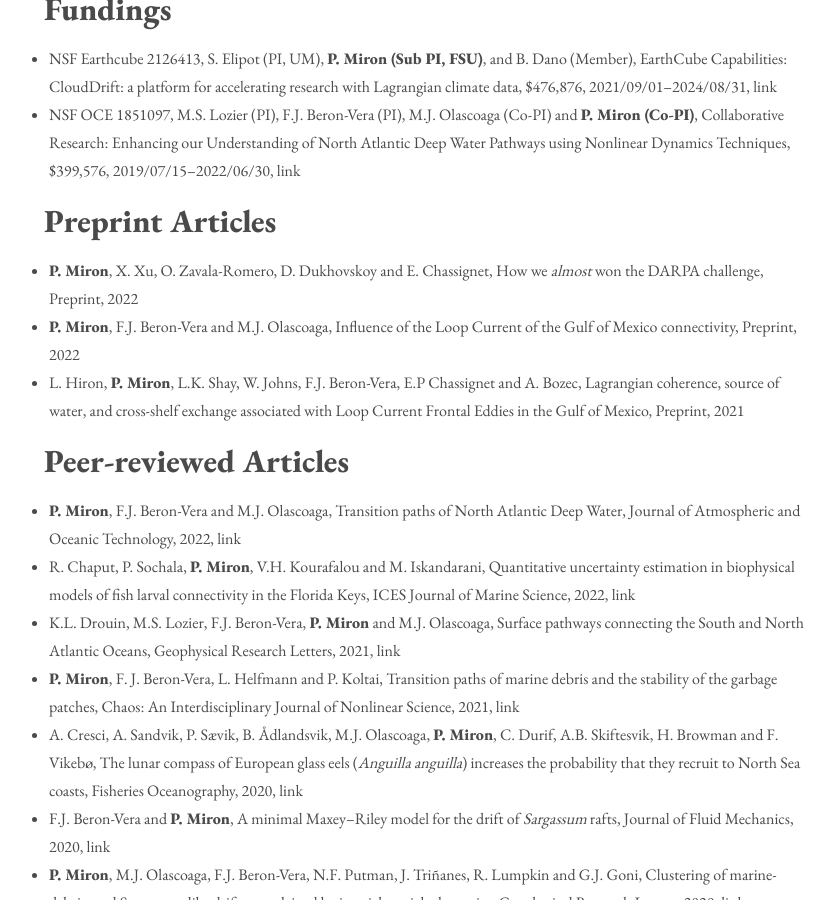
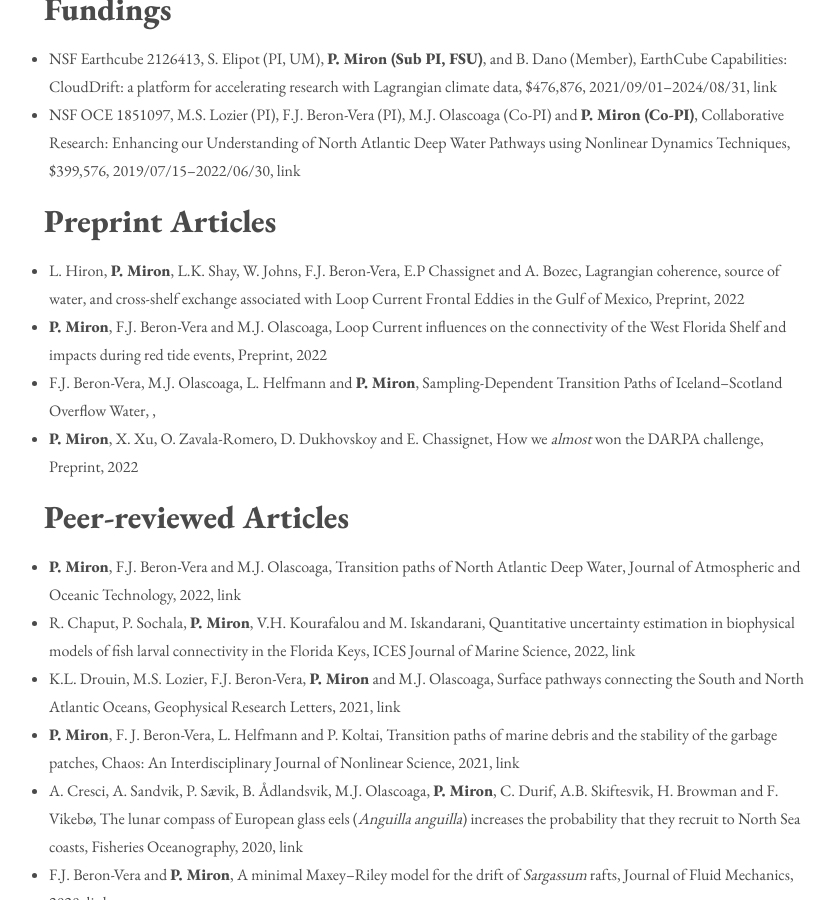
Before and after one commit to philippemiron/philippemiron.github.io, a Jekyll site: the page built from contributions.md, in a window 1280 px wide and 900 px high, scrolled down 720 px. Shown: the whole window, without its empty margins (212-1047 px from the left). Built offline with Jekyll 4.4.1, drawn with Linux system fonts in a browser that asks for light colours; nearby versions of some CDN libraries.

Commit message:
update preprint

```diff
--- a/_data/preprint.yml
+++ b/_data/preprint.yml
@@ -1,14 +1,17 @@
+- title: Lagrangian coherence, source of water, and cross-shelf exchange associated with Loop Current Frontal Eddies in the Gulf of Mexico
+  authors: 'L. Hiron, **P. Miron**, L.K. Shay, W. Johns, F.J. Beron-Vera, E.P Chassignet and A. Bozec'
+  journal: Preprint
+  year: '2022'
+
+- title: Loop Current influences on the connectivity of the West Florida Shelf and impacts during red tide events
+  authors: '**P. Miron**, F.J. Beron-Vera and M.J. Olascoaga'
+  journal: Preprint
+  year: '2022'
+
+- title: Sampling-Dependent Transition Paths of Iceland--Scotland Overflow Water
+  authors: 'F.J. Beron-Vera, M.J. Olascoaga, L. Helfmann and **P. Miron**'
+
 - title: How we *almost* won the DARPA challenge
   authors: '**P. Miron**, X. Xu, O. Zavala-Romero, D. Dukhovskoy and E. Chassignet'
   journal: Preprint
   year: '2022'
-
-- title: Influence of the Loop Current of the Gulf of Mexico connectivity
-  authors: '**P. Miron**, F.J. Beron-Vera and M.J. Olascoaga'
-  journal: Preprint
-  year: '2022'
-
-- title: Lagrangian coherence, source of water, and cross-shelf exchange associated with Loop Current Frontal Eddies in the Gulf of Mexico
-  authors: 'L. Hiron, **P. Miron**, L.K. Shay, W. Johns, F.J. Beron-Vera, E.P Chassignet and A. Bozec'
-  journal: Preprint
-  year: '2021'
```
